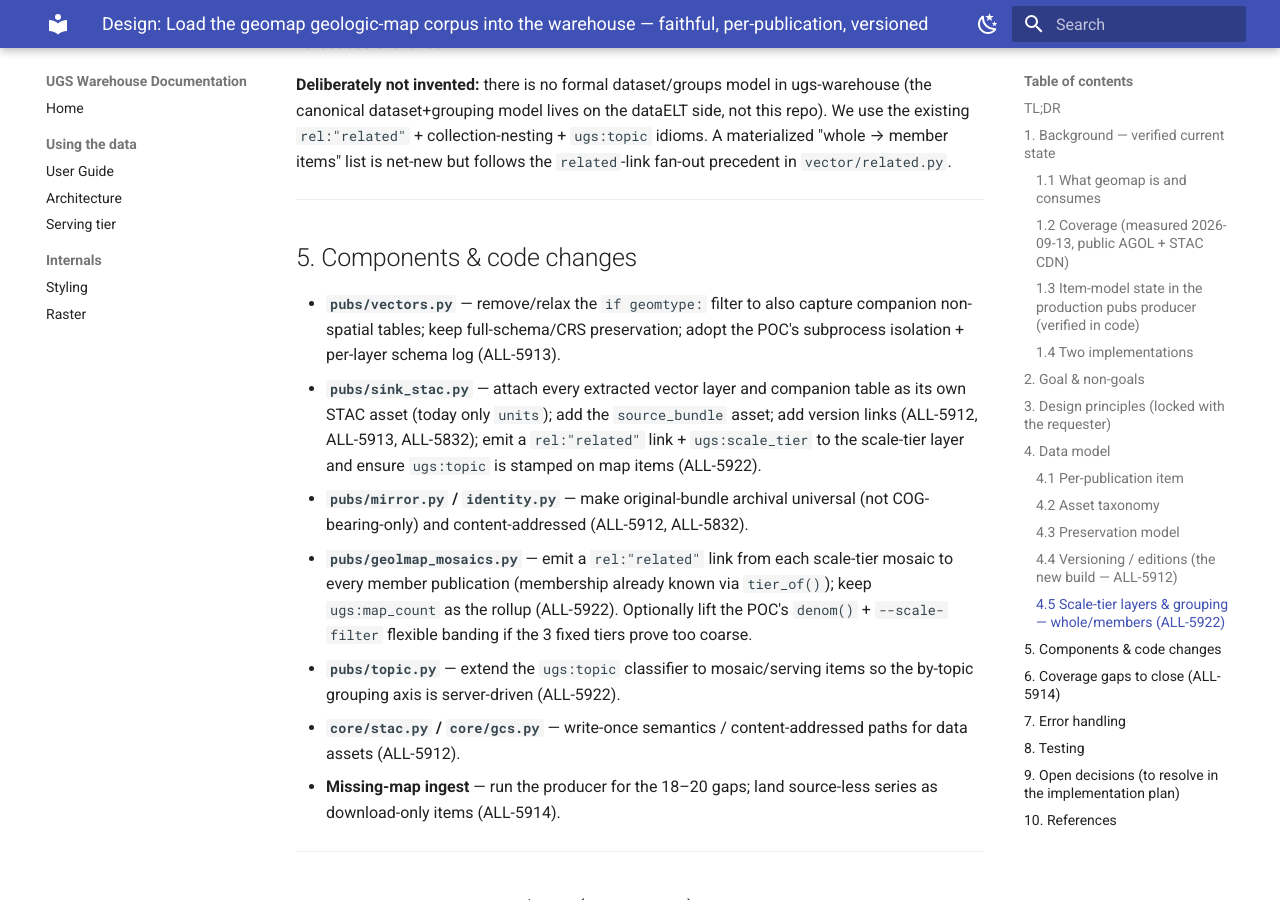
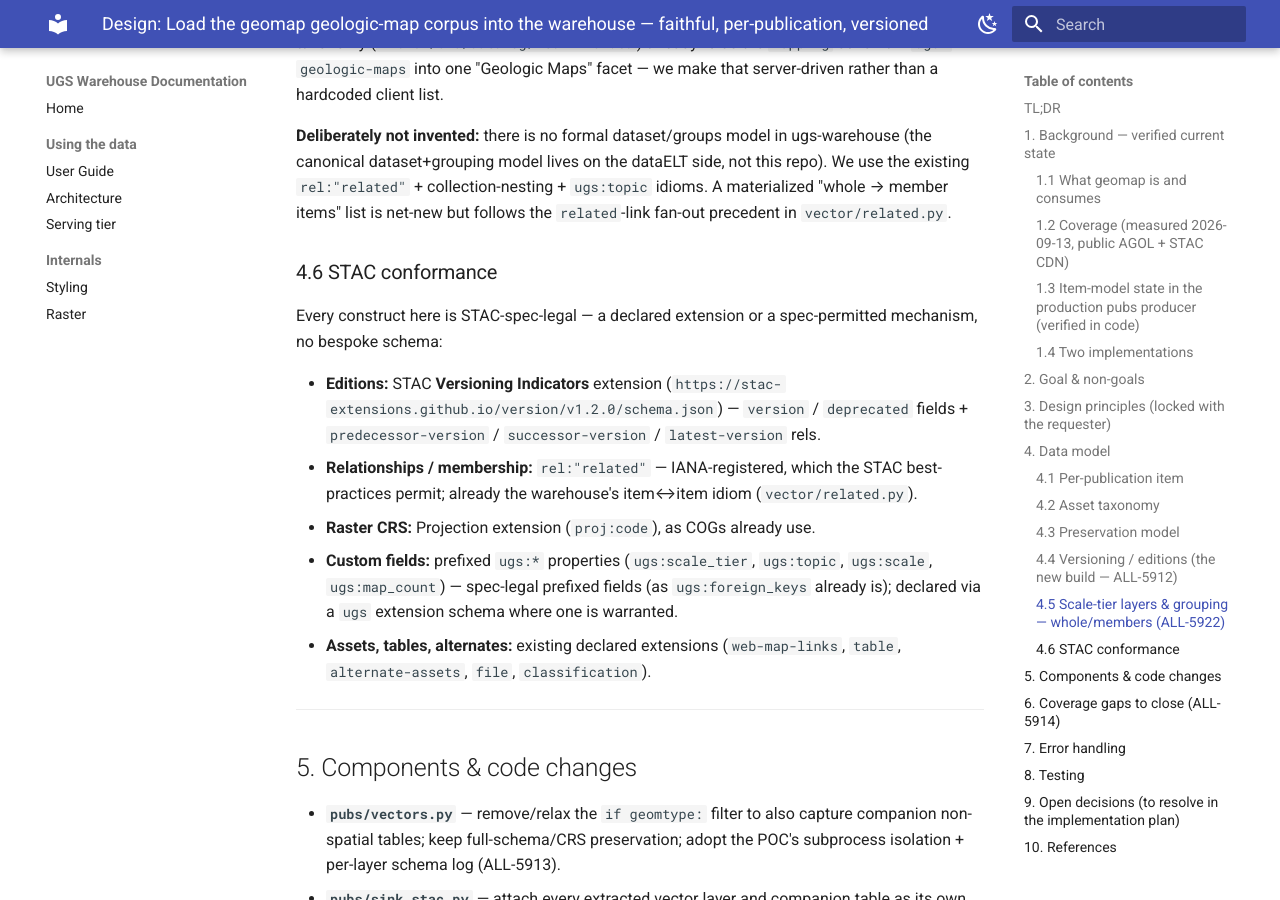
Before and after one commit to UGS-GIO/ugs-warehouse, an MkDocs documentation site: the page built from docs/superpowers/specs/2026-09-13-geomap-warehouse-publications-ingest-design.md, in a window 1280 px wide and 900 px high, scrolled down 5952 px. Built offline with MkDocs 1.6.1 and Material for MkDocs 9.7.7, drawn with Linux system fonts in a browser that asks for light colours; some of the changed text lies outside the part shown.

Commit message:
docs(pubs): finalize geomap ingest spec — topic-tag decision + STAC conformance note
Topic grouping = lightweight ugs:topic property in A (collections/viewer
deferred to B); STAC conformance note (Versioning Indicators v1.2.0 verified,
rel:related IANA-legal, proj + ugs:* prefixed fields).

```diff
--- a/docs/superpowers/specs/2026-09-13-geomap-warehouse-publications-ingest-design.md
+++ b/docs/superpowers/specs/2026-09-13-geomap-warehouse-publications-ingest-design.md
@@ -94,7 +94,7 @@
 ### 4.4 Versioning / editions (the new build — ALL-5912)
 - **Content-address published data assets** (hash or version segment in the GCS object path) so a reingest writes a new object rather than overwriting; harden the `--force` path so it cannot silently mutate a published asset.
 - **Curatable metadata** stays as today (`override > source > prior`).
-- **Editions:** a revised map is a new item; link with STAC `predecessor-version`/`successor-version`. Detection: distinct `series_id` values coexist naturally (the common case); a re-harvest of the **same** `series_id` with changed content mints a new version rather than overwriting the published one. Supersession currently living as free text in the pubsdb CSV is promoted to these machine-readable links where known.
+- **Editions:** a revised map is a new item; link with the STAC **Versioning Indicators** extension (`https://stac-extensions.github.io/version/v1.2.0/schema.json` — `version`/`deprecated` fields + `predecessor-version`/`successor-version`/`latest-version` rels). Detection: distinct `series_id` values coexist naturally (the common case); a re-harvest of the **same** `series_id` with changed content mints a new version rather than overwriting the published one. Supersession currently living as free text in the pubsdb CSV is promoted to these machine-readable links where known.
 
 ### 4.5 Scale-tier layers & grouping — whole/members (ALL-5922)
 
@@ -111,6 +111,16 @@
 - **By topic** — reuse the existing `ugs:topic` classifier (`pubs/topic.py`, already stamped on publication items); extend it to the mosaic/serving items and surface it as a real item property so maps group/filter by topic. The viewer's category taxonomy (`viewer/src/catalog/item-view.ts`) already folds the `mapping` schema + `ugs-geologic-maps` into one "Geologic Maps" facet — we make that server-driven rather than a hardcoded client list.
 
 **Deliberately not invented:** there is no formal dataset/groups model in ugs-warehouse (the canonical dataset+grouping model lives on the dataELT side, not this repo). We use the existing `rel:"related"` + collection-nesting + `ugs:topic` idioms. A materialized "whole → member items" list is net-new but follows the `related`-link fan-out precedent in `vector/related.py`.
+
+### 4.6 STAC conformance
+
+Every construct here is STAC-spec-legal — a declared extension or a spec-permitted mechanism, no bespoke schema:
+
+- **Editions:** STAC **Versioning Indicators** extension (`https://stac-extensions.github.io/version/v1.2.0/schema.json`) — `version` / `deprecated` fields + `predecessor-version` / `successor-version` / `latest-version` rels.
+- **Relationships / membership:** `rel:"related"` — IANA-registered, which the STAC best-practices permit; already the warehouse's item↔item idiom (`vector/related.py`).
+- **Raster CRS:** Projection extension (`proj:code`), as COGs already use.
+- **Custom fields:** prefixed `ugs:*` properties (`ugs:scale_tier`, `ugs:topic`, `ugs:scale`, `ugs:map_count`) — spec-legal prefixed fields (as `ugs:foreign_keys` already is); declared via a `ugs` extension schema where one is warranted.
+- **Assets, tables, alternates:** existing declared extensions (`web-map-links`, `table`, `alternate-assets`, `file`, `classification`).
 
 ---
 
@@ -155,7 +165,7 @@
 - Whether flexible scale-banding (POC) is needed now or the 3 fixed tiers suffice.
 - Exact shape of the additive common identify projection (extra columns vs side table) — coordinate with sub-project C so it feeds the eventual identify without pre-empting the mart design.
 - Scale-tier membership: materialize it in STAC via `rel:"related"` (chosen — warehouse-idiomatic) vs declaring it upstream in `raw.schema_registry.relationships` and projecting it (as vector relationships are). For pubs the tier is derived at mosaic-build time, so materializing directly is simplest — confirm this doesn't diverge from the vector-side relationship source of truth.
-- By-topic grouping: whether it needs its own STAC collection(s) or is purely a property/facet (`ugs:topic`) + `rel:"related"` links; and whether to retire the viewer's hardcoded `item-view.ts` category fold once `ugs:topic` is server-authored.
+- By-topic grouping — **decided:** a lightweight `ugs:topic` property on map/mosaic items in A (spec-legal prefixed field); topic *collections* and the viewer facet (including retiring the hardcoded `item-view.ts` fold once `ugs:topic` is server-authored) are deferred to sub-project B.
 
 ---
 
```
